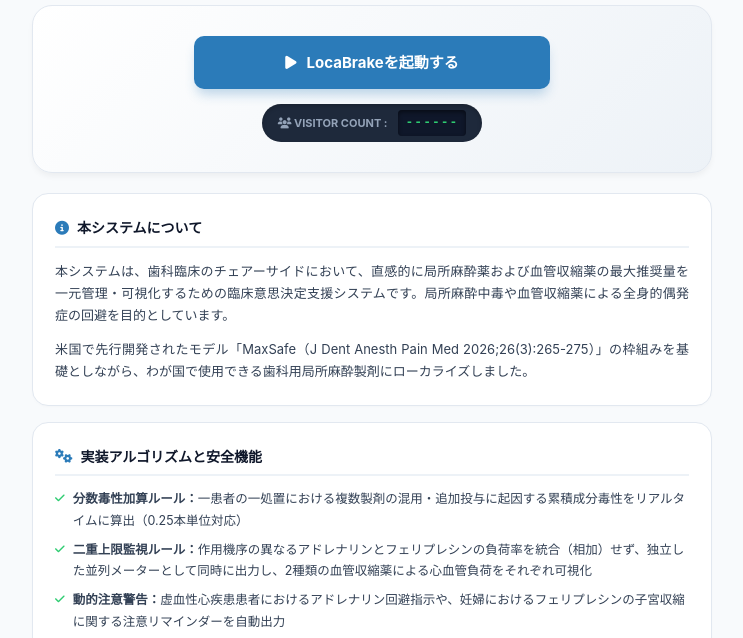
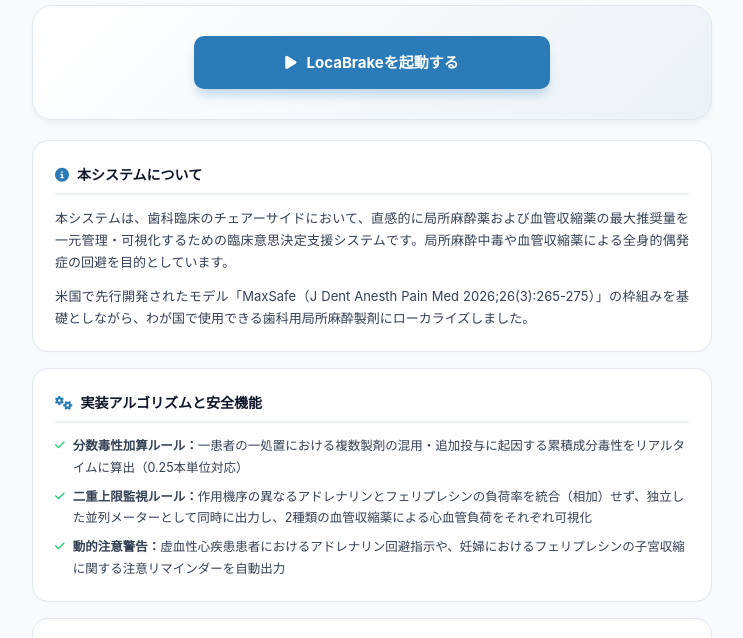
Before and after one commit to Sanuki-322193-T/-322193, a plain HTML site: page locabrake-index.html in a window 1280 px wide. Shown: the part 132-770 px from the top of the page, without its empty margins (268-1011 px from the left). Drawn offline with Linux system fonts and the light colour scheme; no server answers.

Commit message:
Update locabrake-index.html

```diff
--- a/locabrake-index.html
+++ b/locabrake-index.html
@@ -26,18 +26,6 @@
           });
       }
 
-      document.addEventListener("DOMContentLoaded", function() {
-          const counterEl = document.getElementById("visitor-count");
-          fetch("https://api.counterapi.dev/v1/locabrake/homepage/up")
-              .then(response => response.json())
-              .then(data => {
-                  counterEl.innerText = String(data.count).padStart(6, '0');
-              })
-              .catch(error => {
-                  console.error("Counter API Error:", error);
-                  counterEl.innerText = "------";
-              });
-      });
     </script>
 
     <link rel="stylesheet" href="https://cdnjs.cloudflare.com/ajax/libs/font-awesome/6.4.0/css/all.min.css">
@@ -121,19 +109,6 @@
             transform: translateY(-1px);
         }
 
-        .visitor-counter-box {
-            margin: 15px auto 0 auto;
-            padding: 6px 16px;
-            display: inline-flex;
-            align-items: center;
-            gap: 10px;
-            background: #1e293b;
-            color: #94a3b8;
-            border-radius: 30px;
-            font-size: 11px;
-            font-weight: bold;
-            box-shadow: inset 0 2px 4px rgba(0,0,0,0.2);
-        }
 
         .info-card {
             background: var(--card-bg);
@@ -272,13 +247,6 @@
             <i class="fa-solid fa-play"></i> LocaBrakeを起動する
         </a>
 
-        <br>
-        <div class="visitor-counter-box">
-            <span><i class="fa-solid fa-users"></i> VISITOR COUNT :</span>
-            <span id="visitor-count" style="font-family: monospace; background: #0f172a; color: #2ecc71; padding: 2px 8px; border-radius: 4px; font-size: 13px; letter-spacing: 1px; box-shadow: inset 0 2px 4px rgba(0,0,0,0.5);">
-                LOADING...
-            </span>
-        </div>
     </div>
 
     <div class="info-card">
```
